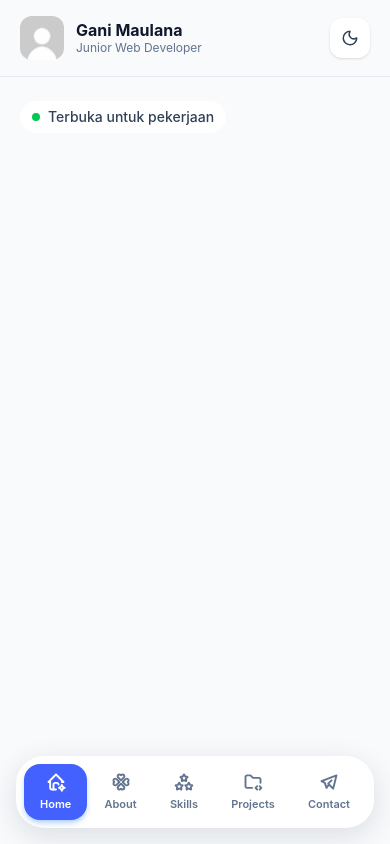
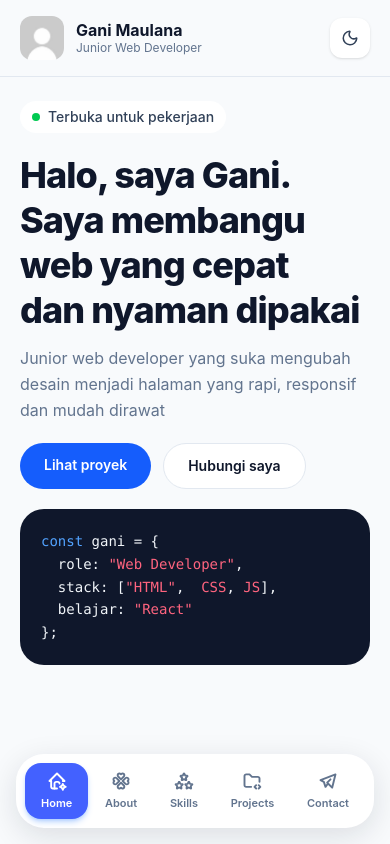
Before and after one commit to ganimaulana3/personal-website, a Next.js app: page / in a window 390 px wide. Built offline with nearby package versions, Linux system fonts and the light colour scheme.

Commit message:
home - mobile

```diff
--- a/app/page.tsx
+++ b/app/page.tsx
@@ -1,14 +1,56 @@
+import Link from "next/link";
+
 export default function Home() {
   return (
     <section id="home" className="px-5 pt-6 space-y-5">
       {/* 1. Badge */}
-      <div className="inline-flex items-center gap-2 rounded-full border-slate-200 bg-white px-3 py-1.5 text-sm font-medium text-slate-700">
+      <div className="inline-flex items-center gap-2 rounded-full border-slate-200 bg-white px-3 py-1.5 text-sm font-medium text-slate-700 dark:border-slate-700 dark:bg-slate-900 dark:text-slate-200">
         <span className="size-2 rounded-full bg-green-500" />
           Terbuka untuk pekerjaan
       </div>
       {/* 2. H1 + paragraf */}
+      <div className="space-y-3">
+        <h1 className="text-balance text-4xl font-extrabold leading-tight tracking-tight text-slate-900 dark:text-white">
+          Halo, saya Gani. Saya membangu web yang cepat dan nyaman dipakai
+        </h1>
+        <p className="text-base leading-relaxed text-slate-500 dark:text-slate-400">
+          Junior web developer yang suka mengubah desain menjadi halaman yang rapi, responsif dan mudah dirawat
+        </p>
+      </div>
       {/* 3. CTA */}
+      <div className="flex flex-wrap gap-3">
+        <Link
+          href="/projects"
+          className="rounded-full bg-blue-600 px-6 py-3 text-sm font-semibold text-white transition hover:bg-blue-700 active:scale-95 dark:bg-blue-500 dark:hover:bg-blue-400"
+        >
+          Lihat proyek
+        </Link>
+        <Link
+          href="/contact"
+          className="rounded-full border border-slate-200 bg-white px-6 py-3 text-sm font-semibold text-slate-900 transition hover:bg-slate-100 active:scale-95 dark:border-slate-700 dark:bg-slate-900 dark:text-white dark:hover:bg-slate-800"
+        >
+          Hubungi saya
+        </Link>
+      </div>
       {/* 4. Kartu kode */}
+      <div className="rounded-3xl border border-transparent bg-slate-900 p-5 font-mono text-sm leading-relaxed text-slate-100 dark:border-slate-800">
+        <pre className="overflow-x-auto">
+          <code>
+            <span className="text-blue-400">const</span> gani = {"{"}
+            {"\n"}
+            {"  "}role: <span className="text-rose-400">"Web Developer"</span>,
+            {"\n"}
+            {"  "}stack: [
+              <span className="text-rose-400">"HTML"</span>,{"  "}
+              <span className="text-rose-400">CSS</span>,{" "}
+              <span className="text-rose-400">JS</span>],
+            {"\n"}
+            {"  "}belajar: <span className="text-rose-400">"React"</span>
+            {"\n"}
+            {"}"};
+          </code>
+        </pre>
+      </div>
     </section>
   );
 }
--- a/components/Navbar.tsx
+++ b/components/Navbar.tsx
@@ -178,7 +178,7 @@ export default function BottomNav() {
   };
 
   return (
-    <nav className="fixed inset-x-4 bottom-4 z-50 mx-auto max-w-md rounded-[28px] bg-white p-2 shadow-[0_8px_30px_rgba(15,23,42,0.12)]">
+    <nav className="fixed inset-x-4 bottom-4 z-50 mx-auto max-w-md rounded-[28px] border border-transparent bg-white p-2 shadow-[0_8px_30px_rgba(15,23,42,0.12)] dark:border-slate-800 dark:bg-slate-900 dark:shadow-[0_8px_30px_rgba(0,0,0,0.5)]">
       <ul className="flex items-center justify-between">
         {items.map(({ id, label, icon: Icon }) => {
           const isActive = active === id;
@@ -190,7 +190,7 @@ export default function BottomNav() {
                 className={`flex flex-col items-center gap-1 rounded-2xl px-4 py-2 text-[11px] font-semibold transition-all duration-200 ${
                   isActive
                     ? "bg-[#4361ff] text-white shadow-md shadow-blue-500/30"
-                    : "text-slate-500 hover:text-slate-800"
+                    : "text-slate-500 hover:text-slate-800 dark:text-slate-400 dark:hover:text-slate-100"
                 }`}
               >
                 {/* Mengirimkan width & height via className/props tailwind ke komponen SVG */}
```
